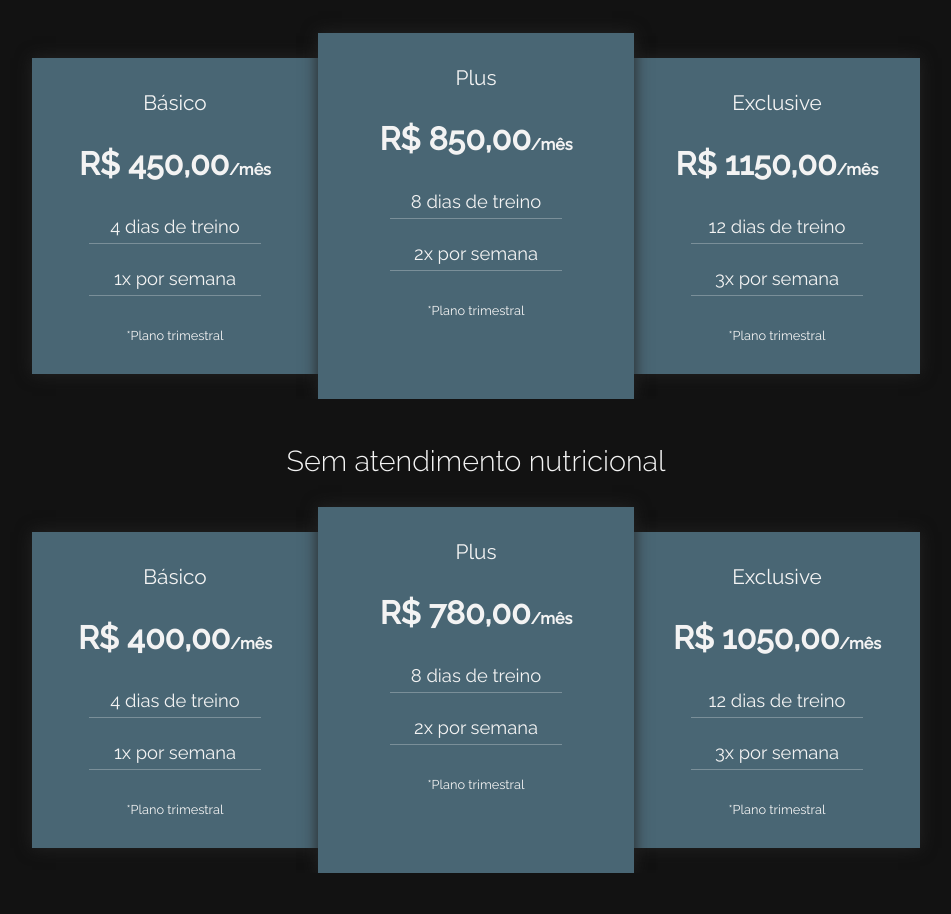
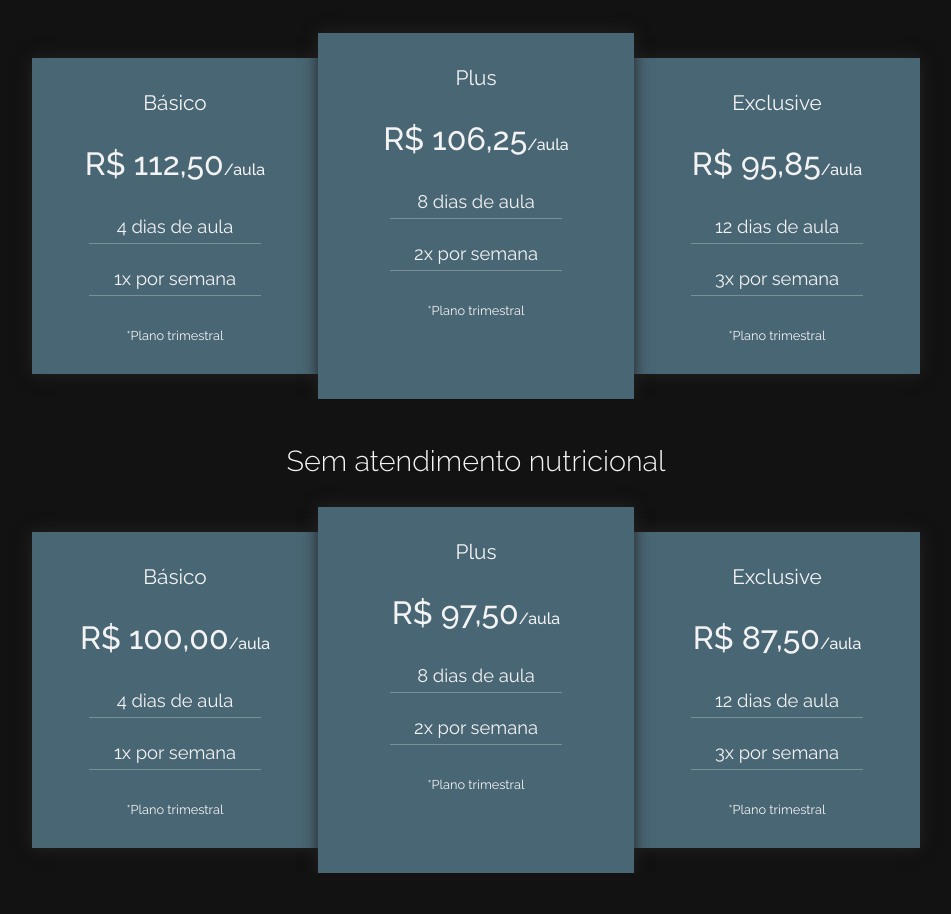
Before and after one commit to Mognatti/diego-renato-personal, a React (Vite) app: page / in a window 1280 px wide. Shown: the part 3623-4537 px from the top of the page, without its empty margins (164-1115 px from the left). Built offline with nearby package versions, Linux system fonts and the light colour scheme.

Commit message:
feat: changes the way that prices are displayed

```diff
--- a/src/pages/Home/Components/Plans/Components/Card/index.tsx
+++ b/src/pages/Home/Components/Plans/Components/Card/index.tsx
@@ -26,7 +26,7 @@ export default function PlanCard({ item }: PlanCardProps) {
             <S.CardTitle>{plan.name}</S.CardTitle>
             <S.CardPrice>
               {plan.value}
-              <span style={{ fontSize: "1rem" }}>/mês</span>
+              <span style={{ fontSize: "1rem" }}>/aula</span>
             </S.CardPrice>
             <S.CardCenterDiv>
               <S.CardData>{plan.days}</S.CardData>
--- a/src/pages/Home/Components/Plans/index.tsx
+++ b/src/pages/Home/Components/Plans/index.tsx
@@ -11,23 +11,23 @@ export default function Plans() {
           {
             id: 1,
             name: "Básico",
-            days: "4 dias de treino",
+            days: "4 dias de aula",
             regularity: "1x por semana",
-            value: "R$ 450,00",
+            value: "R$ 112,50",
           },
           {
             id: 2,
             name: "Plus",
-            days: "8 dias de treino",
+            days: "8 dias de aula",
             regularity: "2x por semana",
-            value: "R$ 850,00",
+            value: "R$ 106,25",
           },
           {
             id: 3,
             name: "Exclusive",
-            days: "12 dias de treino",
+            days: "12 dias de aula",
             regularity: "3x por semana",
-            value: "R$ 1150,00",
+            value: "R$ 95,85",
           },
         ],
       },
@@ -40,23 +40,23 @@ export default function Plans() {
           {
             id: 4,
             name: "Básico",
-            days: "4 dias de treino",
+            days: "4 dias de aula",
             regularity: "1x por semana",
-            value: "R$ 400,00",
+            value: "R$ 100,00",
           },
           {
             id: 5,
             name: "Plus",
-            days: "8 dias de treino",
+            days: "8 dias de aula",
             regularity: "2x por semana",
-            value: "R$ 780,00",
+            value: "R$ 97,50",
           },
           {
             id: 6,
             name: "Exclusive",
-            days: "12 dias de treino",
+            days: "12 dias de aula",
             regularity: "3x por semana",
-            value: "R$ 1050,00",
+            value: "R$ 87,50",
           },
         ],
       },
--- a/src/pages/Home/Components/Plans/styles.ts
+++ b/src/pages/Home/Components/Plans/styles.ts
@@ -1,5 +1,9 @@
 import { breakingPoints } from "./../../../../styles/theme";
-import styled from "styled-components";
+import styled, { css } from "styled-components";
+
+css`
+  @import url("https://fonts.googleapis.com/css2?family=Montserrat:wght@100;300&display=swap");
+`;
 
 export const Container = styled.div`
   display: flex;
@@ -93,6 +97,7 @@ export const CardPrice = styled.h1`
   @media (max-width: ${breakingPoints.smallTablet}) {
     font-size: 1.7em;
   }
+  font-weight: 500;
 `;
 
 export const CardCenterDiv = styled.div`
```
